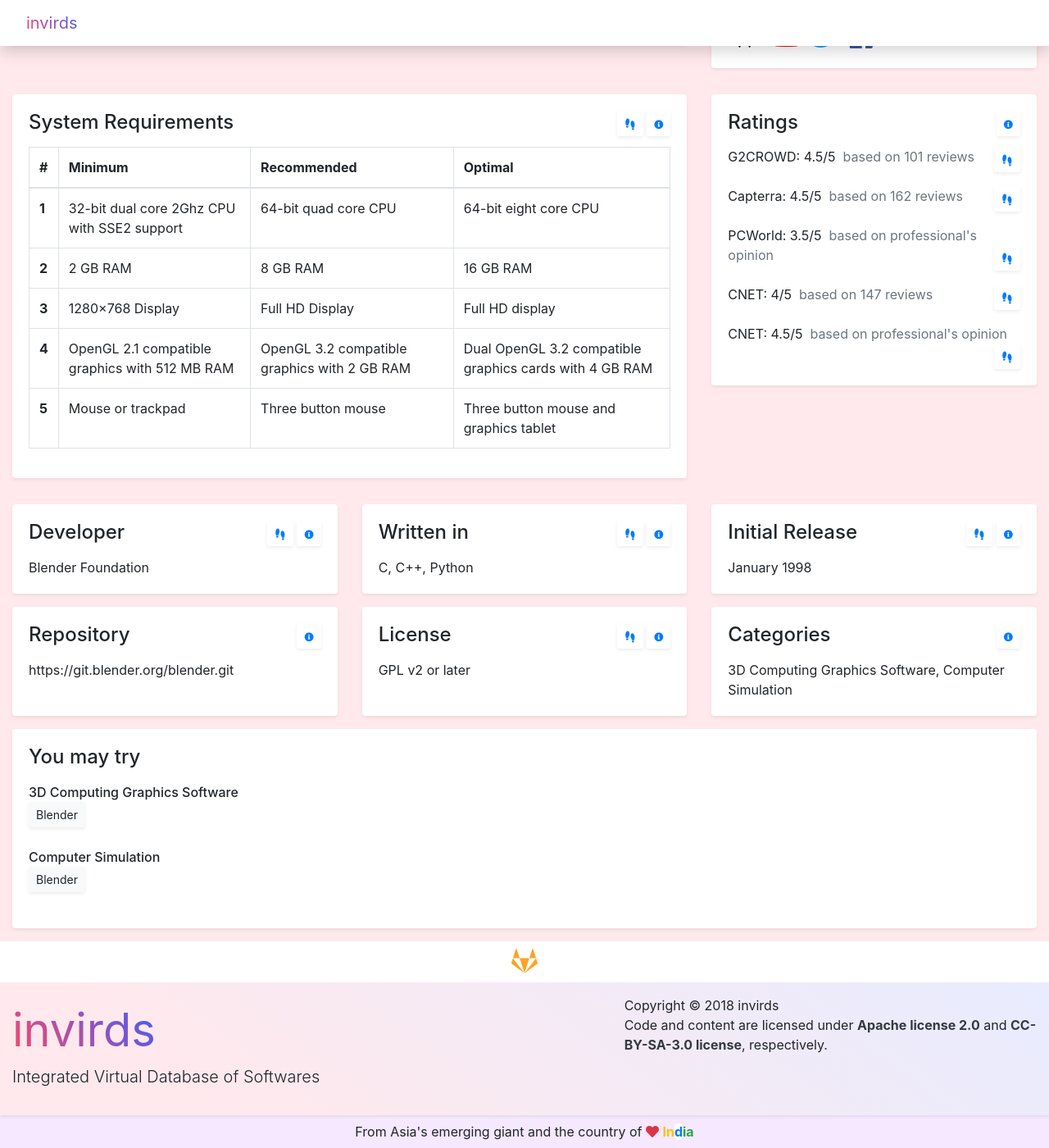
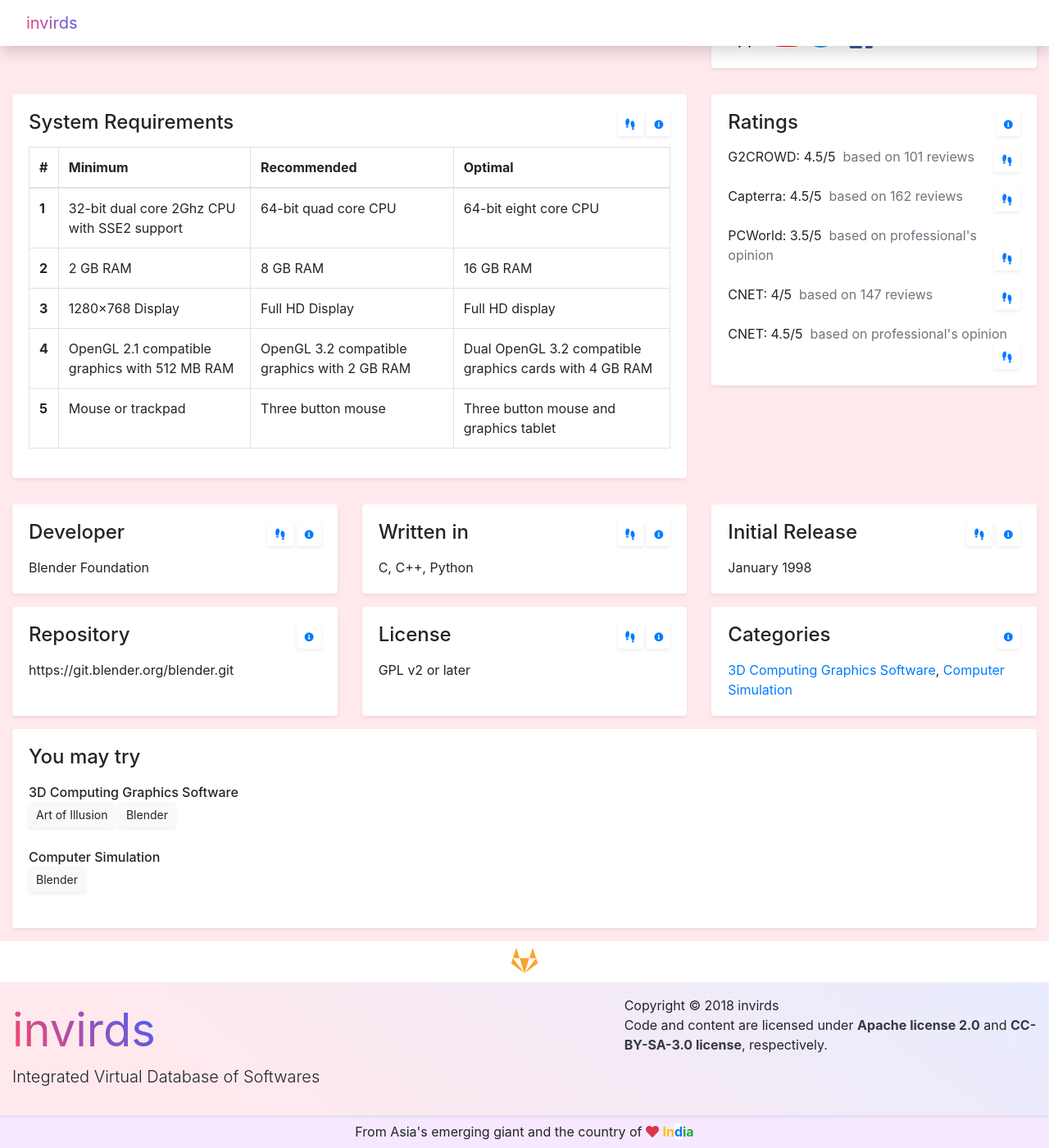
Before and after one commit to Softorage/Softorage, a Jekyll site: the page built from _software/blender.md, in a window 1280 px wide and 1400 px high, scrolled down 446 px. Shown: the whole window at 82% size. Built offline with Jekyll 4.4.1, drawn with Linux system fonts in a browser that asks for light colours.

Commit message:
added note card, hyperlinked categories and minor fixes

```diff
--- a/_layouts/software.html
+++ b/_layouts/software.html
@@ -1,6 +1,8 @@
 ---
 layout: default
 ---
+<!-- Including relBase.html again, as for some reason just including it in just default layout doesn't seem to work for layouts using default layout -->
+{% include relBase.html %}
 <!-- Tell Jekyll whether in 'System Requirements' Minimum or Recomended or Optimal data fields are present -->
 <!-- We want the whole Minimum column to exist even if one specification has Minimum specification stated in data file. Same goes for recommended and optimal. -->
 {% assign recommended = false %}
@@ -590,9 +592,9 @@ layout: default
         <p class="card-text mt-3">
         {% for category in page.categories %}
         {% if forloop.last == false %}
-        {{ category }},
+        <a href="{{ relBase }}search#{{ category | replace: " ", "_" | downcase }}">{{ category }}</a>,
         {% else %}
-        {{ category }}
+        <a href="{{ relBase }}search#{{ category | replace: " ", "_" | downcase }}">{{ category }}</a>
         {% endif %}
         {% endfor %}
         </p>
@@ -618,6 +620,19 @@ layout: default
       </p>
     </div>
   </div>
+  {% assign content_temp = content | strip_newlines %}
+  {% if content_temp != "" %}
+  <hr>
+  <!-- Notes -->
+  <div class="card">
+    <div class="card-body">
+      <span class="card-title h4">Notes</span>
+      <p class="card-text mt-3">
+        {{ content }}
+      </p>
+    </div>
+  </div>
+  {% endif %}
 </div>
 <!-- Initialize Popovers -->
 <!--
--- a/assets/css/main.scss
+++ b/assets/css/main.scss
@@ -7,6 +7,16 @@
   "bootstrap.scss",
   "fa.scss"
 ;
+
+// adding .anchor class to anchor makes `element hiding behind fixed-top-navbar` problem go.
+// just that a distinct anchor shall be created (preferably with <span>) as its visibility is hidden.
+// https://stackoverflow.com/a/13184714
+.anchor {
+    display: block;
+    position: relative;
+    top: -5.45rem;
+    visibility: hidden;
+}
 
 // Theme specific classes
 {% assign theme = site.data.themes.a %}
@@ -39,7 +49,7 @@ input[type="text"]:hover, input[type="text"]:focus, textarea:hover, textarea:foc
 transition: all 0.5s ease 0s;
 }
 
-//
+// *
 .card {
 @extend .shadow-sm, .border-0;
 }
```
Also changed, not shown: _includes/relBase.html (+5 -8 lines), _software/art-of-illusion.md (added, +87 -0 lines), search.md (+1 -0 lines).
